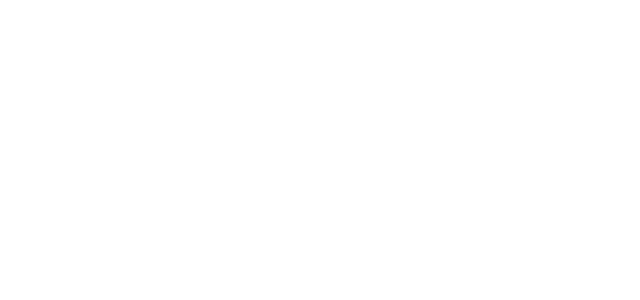
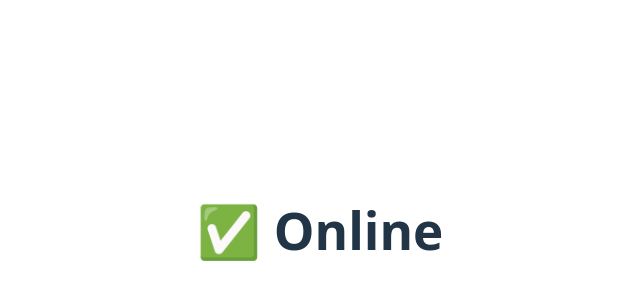
Before and after one commit to uchchhwas13/react-custom-hook, a React (Vite) app in the folder React-hook/: page / in a window 1280 px wide. Shown: the part 170-470 px from the top of the page, without its empty margins (320-960 px from the left). Built offline with nearby package versions, Linux system fonts and the light colour scheme.

Commit message:
Showing online and offline status using StatusBar

```diff
--- a/React-hook/src/App.jsx
+++ b/React-hook/src/App.jsx
@@ -1,15 +1,12 @@
-import { useState } from 'react'
-import reactLogo from './assets/react.svg'
-import viteLogo from '/vite.svg'
 import './App.css'
+import StatusBar from './StatusBar.jsx'
 
 function App() {
-  const [count, setCount] = useState(0)
+
 
   return (
     <>
-      <div>
-      </div>
+      <StatusBar />
     </>
   )
 }
--- /dev/null
+++ b/React-hook/src/StatusBar.jsx
@@ -0,0 +1,21 @@
+import { useState, useEffect } from 'react';
+
+export default function StatusBar() {
+  const [isOnline, setIsOnline] = useState(navigator.onLine);
+  useEffect(() => {
+    function handleOnline() {
+      setIsOnline(true);
+    }
+    function handleOffline() {
+      setIsOnline(false);
+    }
+    window.addEventListener('online', handleOnline);
+    window.addEventListener('offline', handleOffline);
+    return () => {
+      window.removeEventListener('online', handleOnline);
+      window.removeEventListener('offline', handleOffline);
+    };
+  }, []);
+
+  return <h1>{isOnline ? '✅ Online' : '❌ Disconnected'}</h1>;
+}
```
